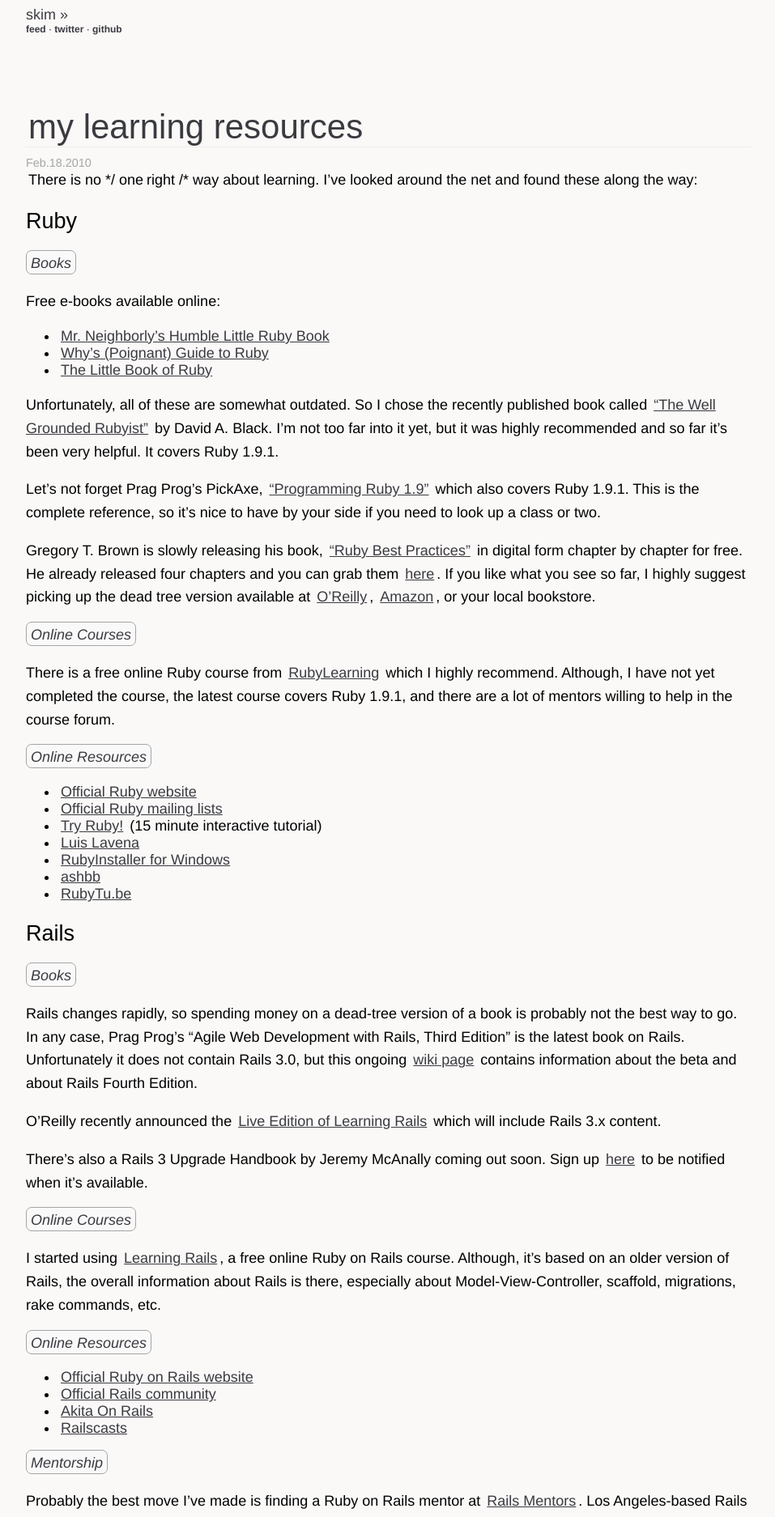
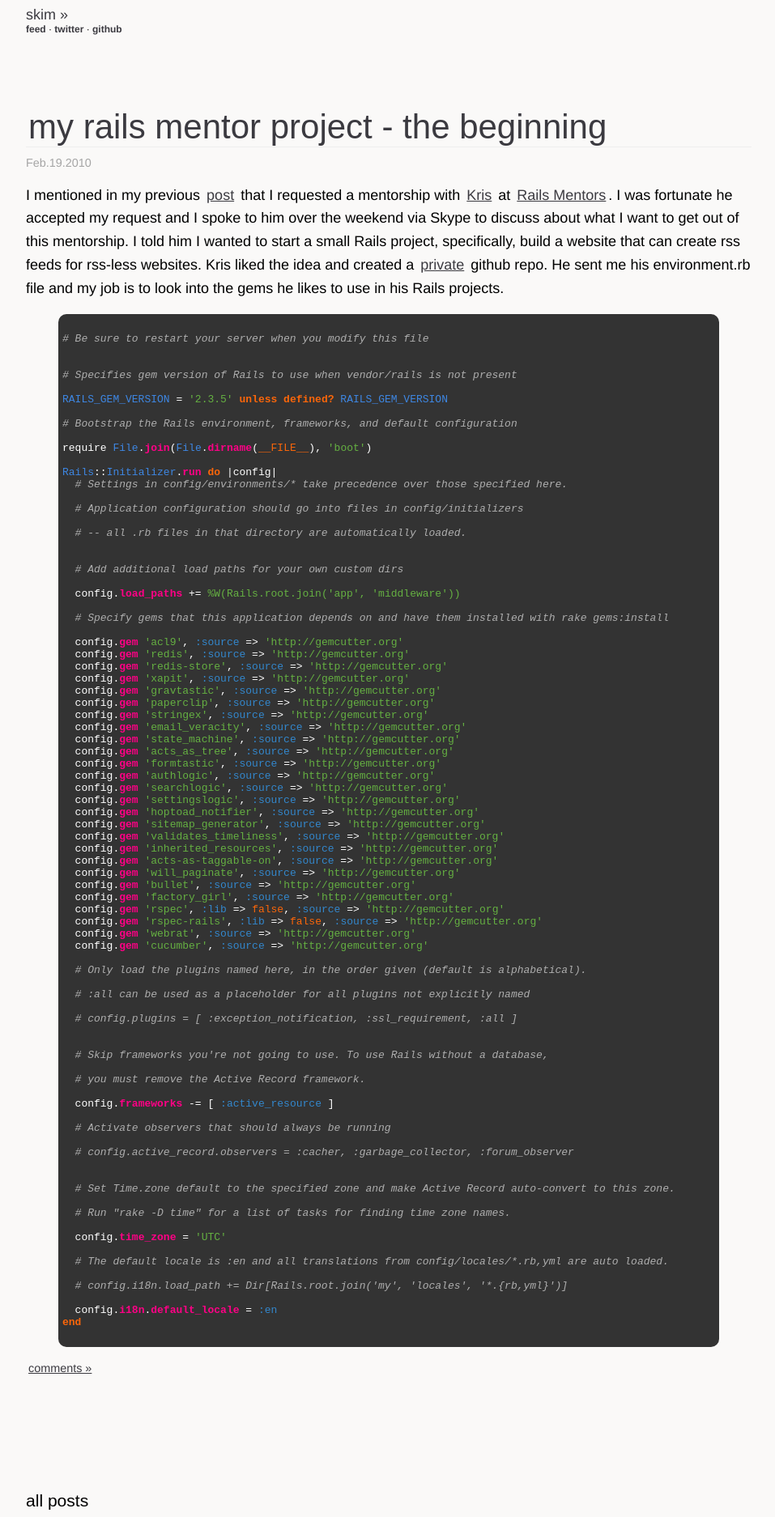
Before and after one commit to sl4m/sl4m.github.com, a Jekyll site: the page built from index.html, in a window 1280 px wide. Shown: the top 1874 px of the page at 81% size, without its empty margins (160-1117 px from the left). Built offline with Jekyll 4.4.1, drawn with Linux system fonts in a browser that asks for light colours; some of the changed text lies outside the part shown.

Commit message:
new post, updated syntax highlighting

```diff
--- /dev/null
+++ b/_posts/2010-02-18-my-rails-mentor-project-the-beginning.markdown
@@ -0,0 +1,79 @@
+---
+layout: post
+title: my rails mentor project - the beginning
+date: 2010-02-18 18:30:00 -08:00
+categories:
+  -- ruby
+  -- rails
+  -- github
+  -- mentorship
+  -- rails project
+---
+
+I mentioned in my previous [post](/2010/02/17/my-learning-resources/) that I requested a mentorship with [Kris](http://www.railsmentors.org/users/237) at [Rails Mentors](http://railsmentors.org/).  I was fortunate he accepted my request and I spoke to him over the weekend via Skype to discuss about what I want to get out of this mentorship.  I told him I wanted to start a small Rails project, specifically, build a website that can create rss feeds for rss-less websites.  Kris liked the idea and created a [private](https://github.com/kris/mentor-sl4m) github repo.  He sent me his environment.rb file and my job is to look into the gems he likes to use in his Rails projects.
+
+{% highlight ruby %}
+# Be sure to restart your server when you modify this file
+
+# Specifies gem version of Rails to use when vendor/rails is not present
+RAILS_GEM_VERSION = '2.3.5' unless defined? RAILS_GEM_VERSION
+
+# Bootstrap the Rails environment, frameworks, and default configuration
+require File.join(File.dirname(__FILE__), 'boot')
+
+Rails::Initializer.run do |config|
+  # Settings in config/environments/* take precedence over those specified here.
+  # Application configuration should go into files in config/initializers
+  # -- all .rb files in that directory are automatically loaded.
+
+  # Add additional load paths for your own custom dirs
+  config.load_paths += %W(Rails.root.join('app', 'middleware'))
+
+  # Specify gems that this application depends on and have them installed with rake gems:install
+  config.gem 'acl9', :source => 'http://gemcutter.org'
+  config.gem 'redis', :source => 'http://gemcutter.org'
+  config.gem 'redis-store', :source => 'http://gemcutter.org'
+  config.gem 'xapit', :source => 'http://gemcutter.org'
+  config.gem 'gravtastic', :source => 'http://gemcutter.org'
+  config.gem 'paperclip', :source => 'http://gemcutter.org'
+  config.gem 'stringex', :source => 'http://gemcutter.org'
+  config.gem 'email_veracity', :source => 'http://gemcutter.org'
+  config.gem 'state_machine', :source => 'http://gemcutter.org'
+  config.gem 'acts_as_tree', :source => 'http://gemcutter.org'
+  config.gem 'formtastic', :source => 'http://gemcutter.org'
+  config.gem 'authlogic', :source => 'http://gemcutter.org'
+  config.gem 'searchlogic', :source => 'http://gemcutter.org'
+  config.gem 'settingslogic', :source => 'http://gemcutter.org'
+  config.gem 'hoptoad_notifier', :source => 'http://gemcutter.org'
+  config.gem 'sitemap_generator', :source => 'http://gemcutter.org'
+  config.gem 'validates_timeliness', :source => 'http://gemcutter.org'
+  config.gem 'inherited_resources', :source => 'http://gemcutter.org'
+  config.gem 'acts-as-taggable-on', :source => 'http://gemcutter.org'
+  config.gem 'will_paginate', :source => 'http://gemcutter.org'
+  config.gem 'bullet', :source => 'http://gemcutter.org'
+  config.gem 'factory_girl', :source => 'http://gemcutter.org'
+  config.gem 'rspec', :lib => false, :source => 'http://gemcutter.org'
+  config.gem 'rspec-rails', :lib => false, :source => 'http://gemcutter.org'
+  config.gem 'webrat', :source => 'http://gemcutter.org'
+  config.gem 'cucumber', :source => 'http://gemcutter.org'
+
+  # Only load the plugins named here, in the order given (default is alphabetical).
+  # :all can be used as a placeholder for all plugins not explicitly named
+  # config.plugins = [ :exception_notification, :ssl_requirement, :all ]
+
+  # Skip frameworks you're not going to use. To use Rails without a database,
+  # you must remove the Active Record framework.
+  config.frameworks -= [ :active_resource ]
+
+  # Activate observers that should always be running
+  # config.active_record.observers = :cacher, :garbage_collector, :forum_observer
+
+  # Set Time.zone default to the specified zone and make Active Record auto-convert to this zone.
+  # Run "rake -D time" for a list of tasks for finding time zone names.
+  config.time_zone = 'UTC'
+
+  # The default locale is :en and all translations from config/locales/*.rb,yml are auto loaded.
+  # config.i18n.load_path += Dir[Rails.root.join('my', 'locales', '*.{rb,yml}')]
+  config.i18n.default_locale = :en
+end
+{% endhighlight %}
--- a/css/syntax.css
+++ b/css/syntax.css
@@ -15,7 +15,7 @@
   overflow: auto;
 }
 .highlight .hll { background-color: #333333 }
-.highlight .c { color: #008800; font-style: italic; } /* Comment */
+.highlight .c { color: #aeaeae; font-style: italic; } /* Comment */
 .highlight .err { color: #ffffff } /* Error */
 .highlight .g { color: #ffffff } /* Generic */
 .highlight .k { color: #fb660a; font-weight: bold } /* Keyword */
@@ -24,10 +24,10 @@
 .highlight .o { color: #ffffff } /* Operator */
 .highlight .x { color: #ffffff } /* Other */
 .highlight .p { color: #ffffff } /* Punctuation */
-.highlight .cm { color: #008800; font-style: italic; } /* Comment.Multiline */
+.highlight .cm { color: #aeaeae; font-style: italic; } /* Comment.Multiline */
 .highlight .cp { color: #ff0007; font-weight: bold; font-style: italic; } /* Comment.Preproc */
-.highlight .c1 { color: #008800; font-style: italic; } /* Comment.Single */
-.highlight .cs { color: #008800; font-style: italic; } /* Comment.Special */
+.highlight .c1 { color: #aeaeae; font-style: italic; } /* Comment.Single */
+.highlight .cs { color: #aeaeae; font-style: italic; } /* Comment.Special */
 .highlight .gd { color: #ffffff } /* Generic.Deleted */
 .highlight .ge { color: #ffffff } /* Generic.Emph */
 .highlight .gr { color: #ffffff } /* Generic.Error */
@@ -49,8 +49,8 @@
 .highlight .s { color: #0086d2 } /* Literal.String */
 .highlight .na { color: #ff0086; font-weight: bold } /* Name.Attribute */
 .highlight .nb { color: #ffffff } /* Name.Builtin */
-.highlight .nc { color: #ffffff } /* Name.Class */
-.highlight .no { color: #0086d2 } /* Name.Constant */
+.highlight .nc { color: #9b859d } /* Name.Class */
+.highlight .no { color: #3e87e3 } /* Name.Constant 0086d2*/
 .highlight .nd { color: #ffffff } /* Name.Decorator */
 .highlight .ni { color: #ffffff } /* Name.Entity */
 .highlight .ne { color: #ffffff } /* Name.Exception */
@@ -68,16 +68,16 @@
 .highlight .mi { color: #0086f7; font-weight: bold } /* Literal.Number.Integer */
 .highlight .mo { color: #0086f7; font-weight: bold } /* Literal.Number.Oct */
 .highlight .sb { color: #0086d2 } /* Literal.String.Backtick */
-.highlight .sc { color: #0086d2 } /* Literal.String.Char */
+.highlight .sc { color: #65b042 } /* Literal.String.Char */
 .highlight .sd { color: #0086d2 } /* Literal.String.Doc */
 .highlight .s2 { color: #0086d2 } /* Literal.String.Double */
 .highlight .se { color: #0086d2 } /* Literal.String.Escape */
 .highlight .sh { color: #0086d2 } /* Literal.String.Heredoc */
 .highlight .si { color: #0086d2 } /* Literal.String.Interpol */
-.highlight .sx { color: #0086d2 } /* Literal.String.Other */
+.highlight .sx { color: #65b042 } /* Literal.String.Other */
 .highlight .sr { color: #0086d2 } /* Literal.String.Regex */
-.highlight .s1 { color: #0086d2 } /* Literal.String.Single */
-.highlight .ss { color: #0086d2 } /* Literal.String.Symbol */
+.highlight .s1 { color: #65b042 } /* Literal.String.Single */
+.highlight .ss { color: #3387cc } /* Literal.String.Symbol */
 .highlight .bp { color: #ffffff } /* Name.Builtin.Pseudo */
 .highlight .vc { color: #fb660a } /* Name.Variable.Class */
 .highlight .vg { color: #fb660a } /* Name.Variable.Global */
```
